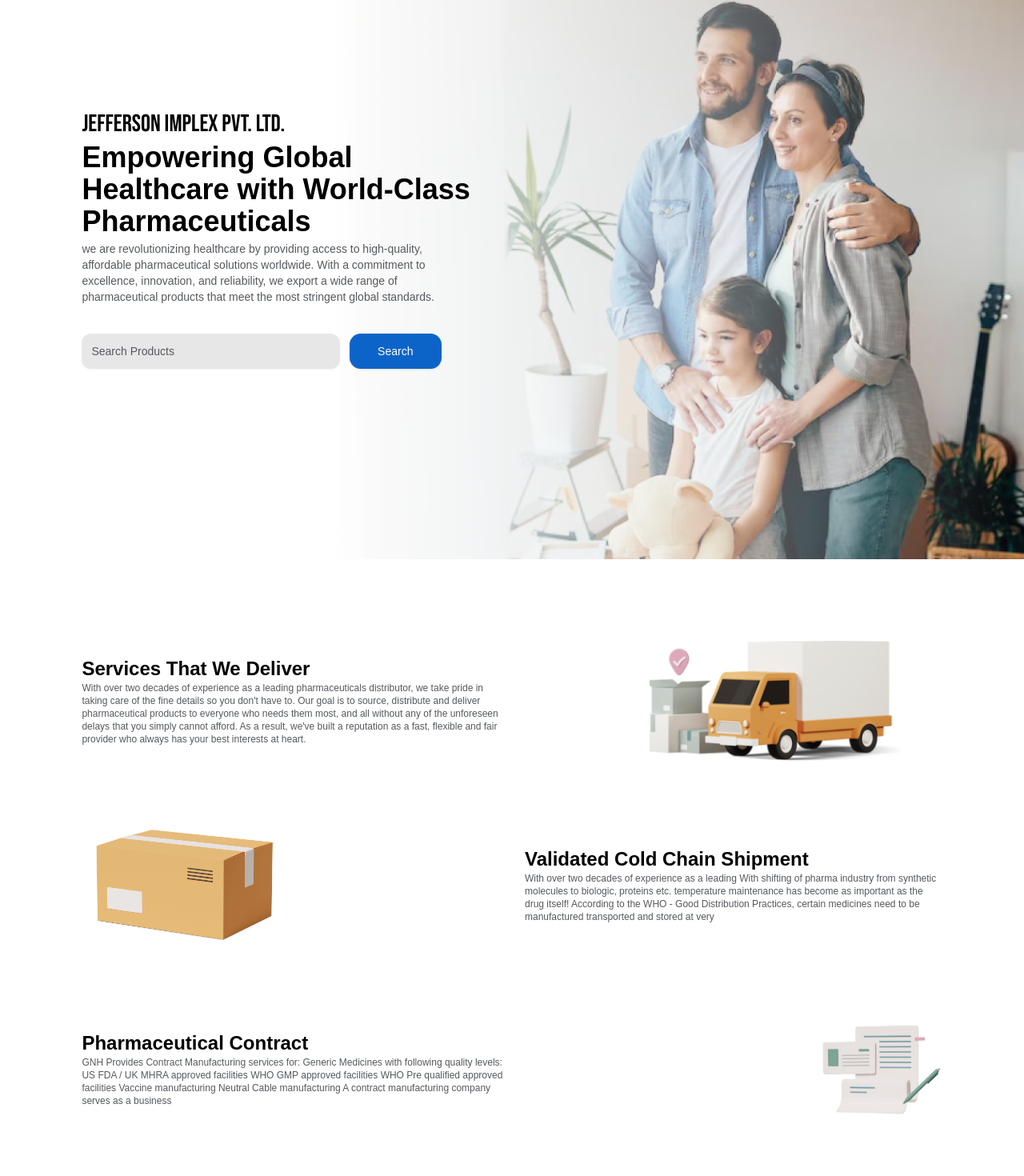
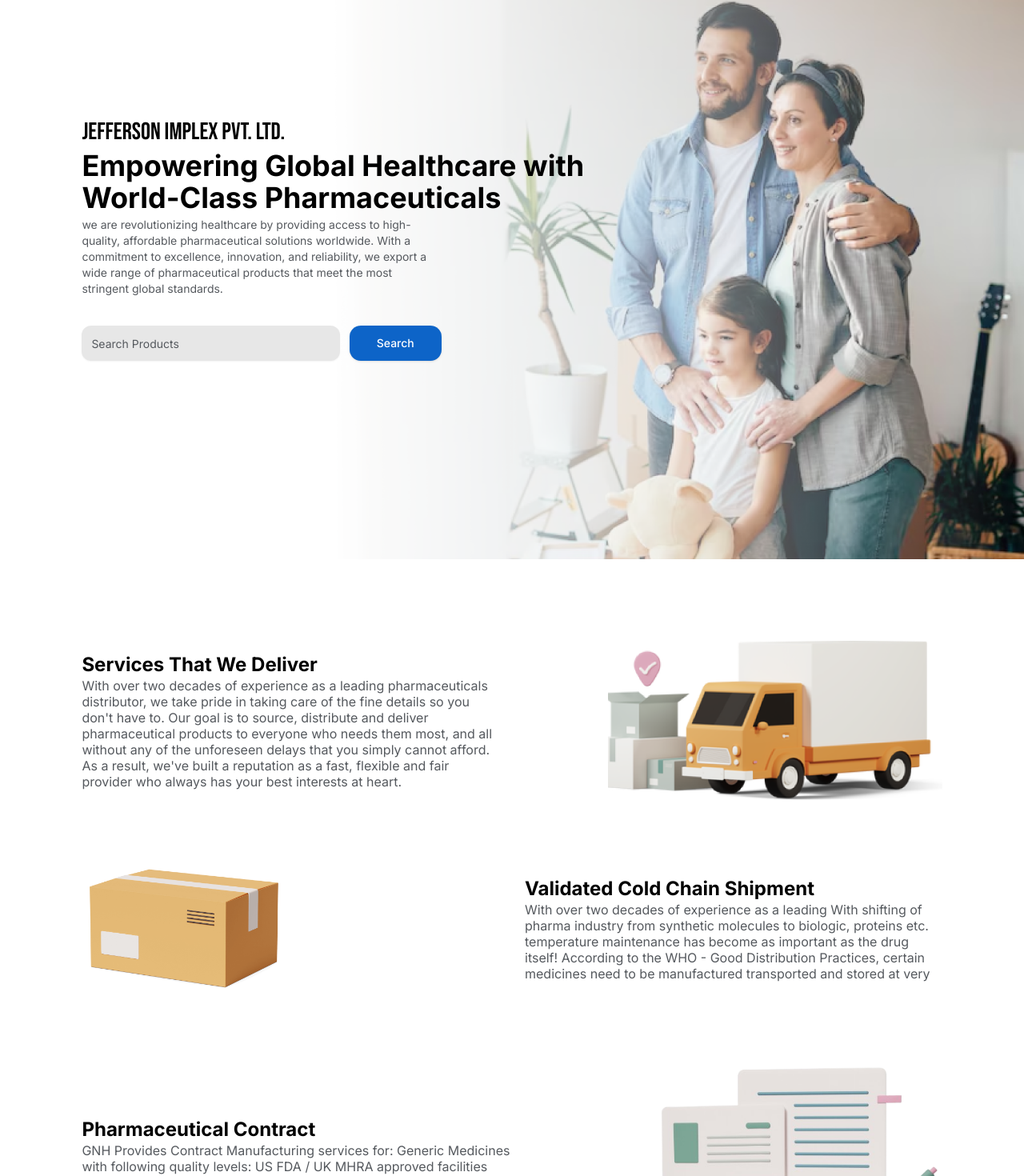
Before and after one commit to ABHI4529/jeffersonpharma, a Next.js app: page / in a window 1280 px wide. Shown: the part 101-1571 px from the top of the page at 80% size. Built offline with nearby package versions, Linux system fonts and the light colour scheme.

Commit message:
design updates

```diff
--- a/src/app/layout.tsx
+++ b/src/app/layout.tsx
@@ -3,18 +3,9 @@
 import "./globals.css";
 import NavBar from "@/components/navbar";
 import PageFooter from "@/components/page-footer";
-import ContactSection from "@/app/sections/common/contact-section";
+import {Inter} from "next/font/google";
 
-const geistSans = localFont({
-    src: "./fonts/GeistVF.woff",
-    variable: "--font-geist-sans",
-    weight: "100 900",
-});
-const geistMono = localFont({
-    src: "./fonts/GeistMonoVF.woff",
-    variable: "--font-geist-mono",
-    weight: "100 900",
-});
+const inter = Inter({subsets: ["latin"]});
 
 export const metadata: Metadata = {
     title: "Jefferson Implex India",
@@ -29,7 +20,7 @@
     return (
         <html lang="en">
         <body
-            className={`${geistSans.variable} ${geistMono.variable} antialiased`}
+            className={`${inter.className} antialiased`}
         >
         <NavBar/>
         {children}
--- a/src/app/sections/common/contact-section.tsx
+++ b/src/app/sections/common/contact-section.tsx
@@ -5,7 +5,7 @@
     return (
         <div className={"flex flex-col px-[4%] md:px-[8%] pb-20"}>
             <h1 className={"text-lg md:text-2xl font-bold"}>Get In Touch</h1>
-            <p className={"text-xs max-w-72 md:text-sm text-muted-foreground"}>
+            <p className={"text-xs max-w-72 md:max-w-full md:text-sm text-muted-foreground"}>
                 Your satisfaction is our priority. Feel free to reach out to us anytime — we're here to help
             </p>
             <div className={"flex flex-col md:flex-row gap-3 bg-[#f2f2f2] p-4 md:p-8 rounded-md mt-8 w-full"}>
--- a/src/app/sections/home/hero-section.tsx
+++ b/src/app/sections/home/hero-section.tsx
@@ -15,8 +15,8 @@
            <HomeHeroCarousel/>
             <div className={"absolute md:bg-gradient-to-t md:from-transparent bg-gradient-to-t from-white to-white/30 md:bg-transparent px-[4%] md:px-[8%] flex w-full md:w-[55%] h-full justify-center flex-col gap-1"}>
                 <h1 className={`text-xl md:text-3xl ${bebasNeue.className}`}>JEFFERSON IMPLEX PVT. LTD.</h1>
-                <h1 className={"text-xl md:text-4xl font-bold"}>
-                    Empowering Global Healthcare with World-Class Pharmaceuticals
+                <h1 className={"text-xl md:text-4xl font-bold md:whitespace-nowrap"}>
+                    Empowering Global Healthcare with<br className={"hidden md:block"}/> World-Class Pharmaceuticals
                 </h1>
                 <h2 className={"text-sm md:text-md text-muted-foreground w-[90%]"}>
                     we are revolutionizing healthcare by providing access to high-quality, affordable pharmaceutical
--- a/src/app/sections/home/home-info-section.tsx
+++ b/src/app/sections/home/home-info-section.tsx
@@ -9,7 +9,7 @@
             <div className={"flex flex-col-reverse md:flex-row justify-between items-center gap-8"}>
                 <div className={"flex flex-col w-full md:w-1/2"}>
                     <h1 className={"text-lg md:text-2xl font-bold"}>Services That We Deliver</h1>
-                    <p className={"text-xs md:text-md text-muted-foreground"}>With over two decades of experience as a leading
+                    <p className={"text-xs md:text-[16px] md:leading-5 text-muted-foreground"}>With over two decades of experience as a leading
                         pharmaceuticals distributor, we take pride in
                         taking care of the fine details so you don't have to. Our goal is to source, distribute and
                         deliver pharmaceutical products to everyone who needs them most, and all without any of the
@@ -17,16 +17,16 @@
                         fast, flexible and fair provider who always has your best interests at heart.</p>
                 </div>
                 <div className={"flex justify-center md:justify-end w-full md:w-1/2 h-auto"}>
-                    <img src={home_deliver.src} alt={"home deliver"} className={"w-auto h-[150px] md:w-[80%] object-contain"}/>
+                    <img src={home_deliver.src} alt={"home deliver"} className={"w-auto h-[150px] md:h-full md:w-[80%] object-contain"}/>
                 </div>
             </div>
             <div className={"flex flex-col md:flex-row justify-between items-center gap-8"}>
                 <div className={"flex justify-center md:justify-start w-full md:w-1/2 h-auto"}>
-                    <img src={home_coin.src} alt={"home deliver"} className={"w-auto h-[150px] md:w-[50%] object-contain"}/>
+                    <img src={home_coin.src} alt={"home deliver"} className={"w-auto h-[150px] md:h-full md:w-[50%] object-contain"}/>
                 </div>
                 <div className={"flex flex-col w-full md:w-1/2"}>
                     <h1 className={"text-lg md:text-2xl font-bold"}>Validated Cold Chain Shipment</h1>
-                    <p className={"text-xs md:text-md text-muted-foreground"}>With over two decades of experience as a leading
+                    <p className={"text-xs md:text-[16px] md:leading-5 text-muted-foreground"}>With over two decades of experience as a leading
                         With shifting of pharma industry from synthetic molecules to
                         biologic, proteins etc. temperature maintenance has become
                         as important as the drug itself! According to the WHO - Good
@@ -38,7 +38,7 @@
             <div className={"flex flex-col-reverse md:flex-row justify-between items-center gap-8"}>
                 <div className={"flex flex-col w-full md:w-1/2"}>
                     <h1 className={"text-lg md:text-2xl font-bold"}>Pharmaceutical Contract</h1>
-                    <p className={"text-xs md:text-md text-muted-foreground"}>GNH Provides Contract Manufacturing services for: Generic
+                    <p className={"text-xs md:text-[16px] md:leading-5 text-muted-foreground"}>GNH Provides Contract Manufacturing services for: Generic
                         Medicines with following quality levels: US FDA / UK MHRA
                         approved facilities WHO GMP approved facilities WHO Pre
                         qualified approved facilities Vaccine manufacturing Neutral
@@ -47,7 +47,7 @@
                     </p>
                 </div>
                 <div className={"flex justify-center md:justify-end w-1-2 h-auto"}>
-                    <img src={home_contract.src} alt={"home deliver"} className={"w-auto h-[150px] md:w-[80%] object-contain"}/>
+                    <img src={home_contract.src} alt={"home deliver"} className={"w-auto h-[150px] md:h-full md:w-[80%] object-contain"}/>
                 </div>
             </div>
         </div>
--- a/src/app/sections/home/home-products-section.tsx
+++ b/src/app/sections/home/home-products-section.tsx
@@ -12,7 +12,7 @@
     return (
         <div className={"flex flex-col px-[4%] md:px-[8%] pt-10 md:pt-20 pb-10 bg-[#f2f2f2]"}>
             <h1 className={"text-lg md:text-2xl font-bold"}>Explore Our Products</h1>
-            <p className={"text-xs max-w-72 md:text-sm text-muted-foreground"}>Go through a wide range of Jefferson Implex products and contact us
+            <p className={"text-xs max-w-72 md:max-w-full md:text-sm text-muted-foreground"}>Go through a wide range of Jefferson Implex products and contact us
                 for custom order.</p>
             <div className={"flex flex-col mt-8"}>
                 <Carousel opts={{
--- a/src/components/item-card.tsx
+++ b/src/components/item-card.tsx
@@ -17,7 +17,7 @@
             <div className={"py-6"}>
                 <p className={"text-xs text-muted-foreground"}>{scientificName}</p>
                 <h1 className={"text-md md:text-xl font-bold"}>{label}</h1>
-                <p className={"text-xs text-muted-foreground mt-2"}>
+                <p className={"text-xs md:text-[14px] text-muted-foreground mt-2"}>
                     {description}
                 </p>
             </div>
```
